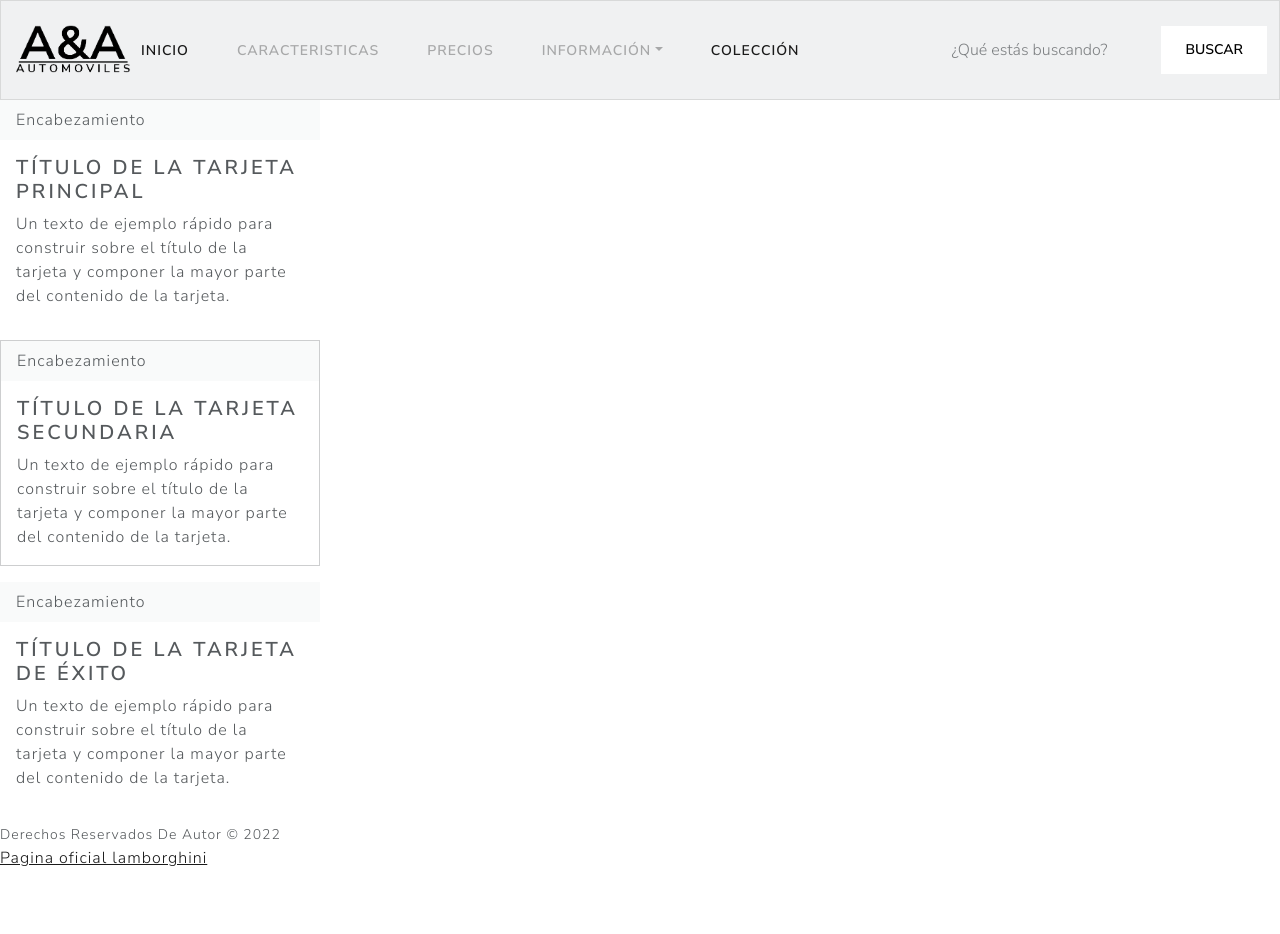
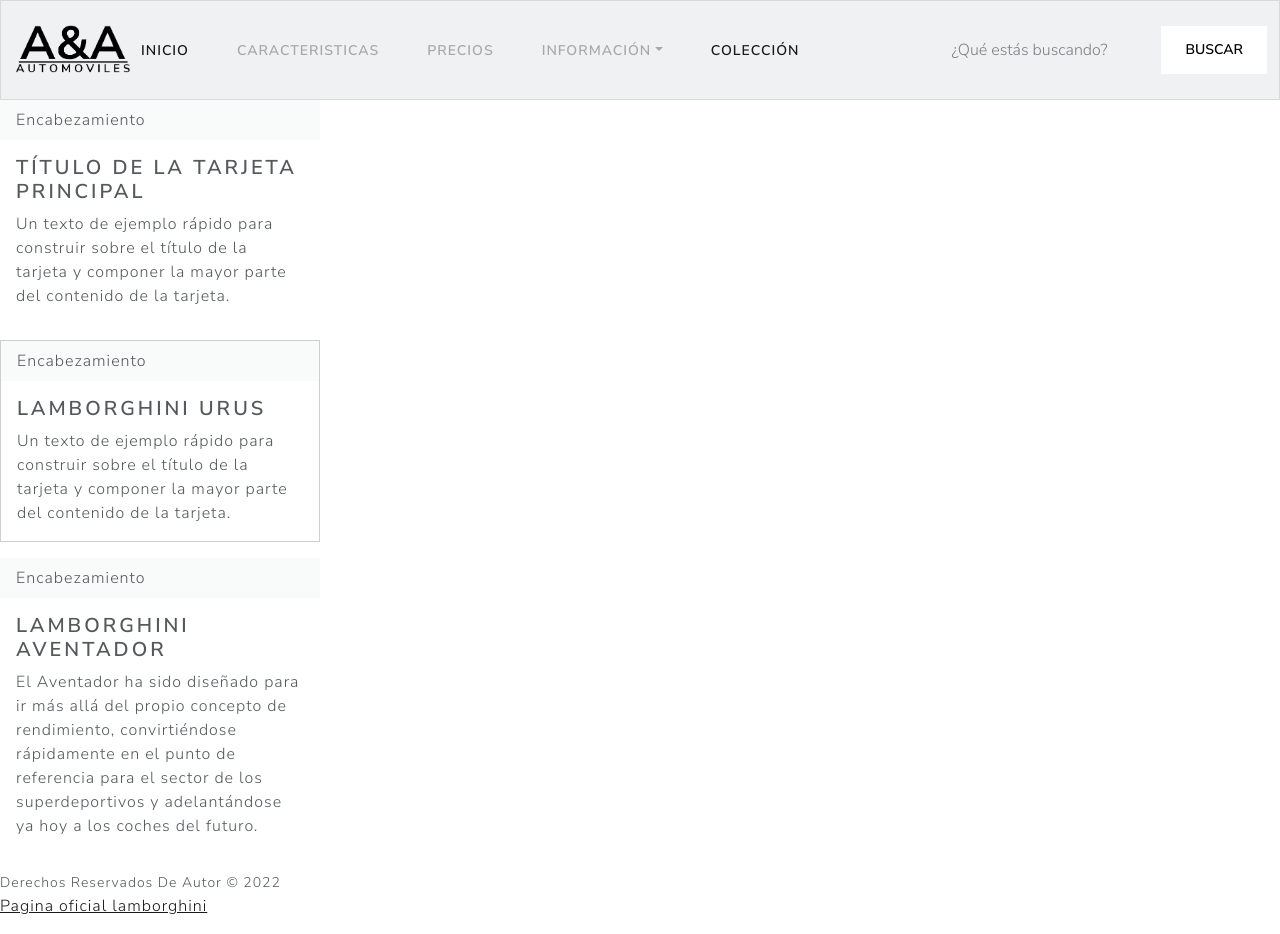
Before and after one commit to acastellon1/Electiva_A1_Act4, an Angular app: page / in a window 1280 px wide. Before the commit the page ends 886 px from the top, so only its background shows below. Built offline with nearby package versions, Linux system fonts and the light colour scheme.

Commit message:
cards cambios

```diff
--- a/src/app/components/layout/section/section.component.html
+++ b/src/app/components/layout/section/section.component.html
@@ -9,15 +9,15 @@
       <div class="card border-secondary mb-3" style="max-width: 20rem;">
         <div class="card-header"><font style="vertical-align: inherit;"><font style="vertical-align: inherit;">Encabezamiento</font></font></div>
         <div class="card-body">
-          <h4 class="card-title"><font style="vertical-align: inherit;"><font style="vertical-align: inherit;">Título de la tarjeta secundaria</font></font></h4>
+          <h4 class="card-title"><font style="vertical-align: inherit;"><font style="vertical-align: inherit;">LAMBORGHINI URUS</font></font></h4>
           <p class="card-text"><font style="vertical-align: inherit;"><font style="vertical-align: inherit;">Un texto de ejemplo rápido para construir sobre el título de la tarjeta y componer la mayor parte del contenido de la tarjeta.</font></font></p>
         </div>
       </div>
       <div class="card border-success mb-3" style="max-width: 20rem;">
         <div class="card-header"><font style="vertical-align: inherit;"><font style="vertical-align: inherit;">Encabezamiento</font></font></div>
         <div class="card-body">
-          <h4 class="card-title"><font style="vertical-align: inherit;"><font style="vertical-align: inherit;">Título de la tarjeta de éxito</font></font></h4>
-          <p class="card-text"><font style="vertical-align: inherit;"><font style="vertical-align: inherit;">Un texto de ejemplo rápido para construir sobre el título de la tarjeta y componer la mayor parte del contenido de la tarjeta.</font></font></p>
+          <h4 class="card-title"><font style="vertical-align: inherit;"><font style="vertical-align: inherit;">LAMBORGHINI AVENTADOR</font></font></h4>
+          <p class="card-text"><font style="vertical-align: inherit;"><font style="vertical-align: inherit;">El Aventador ha sido diseñado para ir más allá del propio concepto de rendimiento, convirtiéndose rápidamente en el punto de referencia para el sector de los superdeportivos y adelantándose ya hoy a los coches del futuro.</font></font></p>
         </div>
 
       </div>
```
